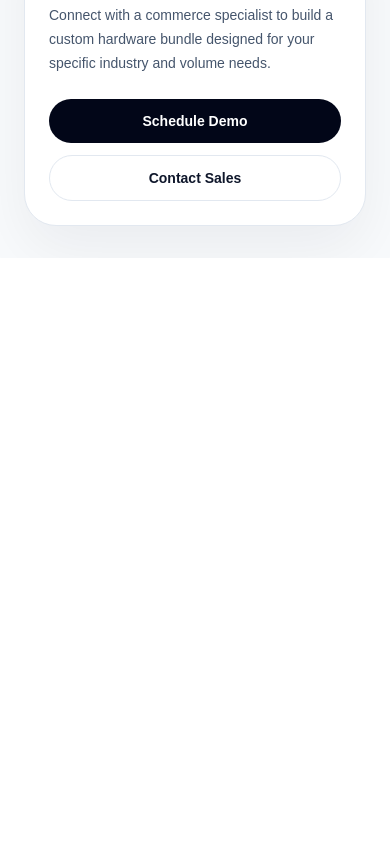
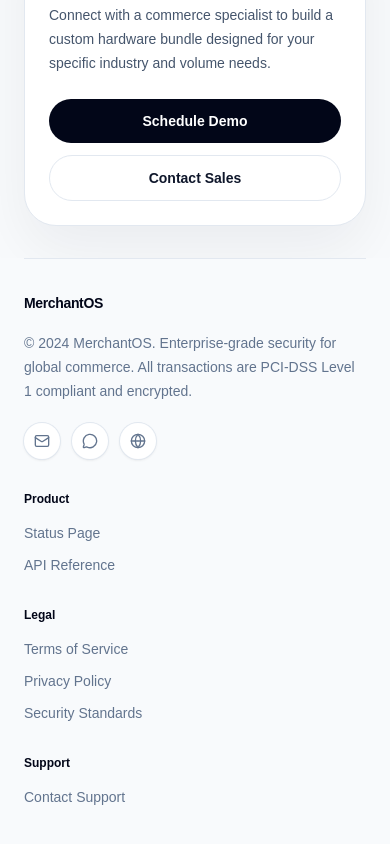
Before and after one commit to gamalhal/merchantos, a Next.js app: page / in a window 390 px wide. Shown: the part 3378-4222 px from the top of the page. Before the commit the page ends 3636 px from the top, so only its background shows below. Built offline with nearby package versions, Linux system fonts and the light colour scheme.

Commit message:
feat: add Footer component and enhance Layout with responsive design

```diff
--- /dev/null
+++ b/src/app/footer/footer.tsx
@@ -0,0 +1,92 @@
+import Link from "next/link";
+import { Globe, Mail, MessageCircle } from "lucide-react";
+
+const footerLinks = [
+  {
+    title: "Product",
+    links: [
+      { name: "Status Page", href: "/analytics" },
+      { name: "API Reference", href: "/dashboard" },
+    ],
+  },
+  {
+    title: "Legal",
+    links: [
+      { name: "Terms of Service", href: "/customers" },
+      { name: "Privacy Policy", href: "/customers" },
+      { name: "Security Standards", href: "/payments" },
+    ],
+  },
+  {
+    title: "Support",
+    links: [{ name: "Contact Support", href: "/customers" }],
+  },
+];
+
+const socialLinks = [
+  { name: "Email", href: "mailto:support@merchantos.com", icon: Mail },
+  { name: "Community", href: "/customers", icon: MessageCircle },
+  { name: "Website", href: "/", icon: Globe },
+];
+
+export default function Footer() {
+  return (
+    <footer className="bg-slate-50 px-6 pb-8">
+      <div className="mx-auto max-w-7xl border-t border-slate-200 py-8">
+        <div className="grid gap-8 lg:grid-cols-[1.5fr_2fr]">
+          <div className="max-w-md">
+            <Link
+              href="/"
+              className="text-sm font-bold tracking-tight text-slate-950"
+            >
+              MerchantOS
+            </Link>
+            <p className="mt-4 text-sm leading-6 text-slate-500">
+              &copy; 2024 MerchantOS. Enterprise-grade security for global
+              commerce. All transactions are PCI-DSS Level 1 compliant and
+              encrypted.
+            </p>
+
+            <div className="mt-5 flex items-center gap-3">
+              {socialLinks.map((social) => {
+                const Icon = social.icon;
+
+                return (
+                  <Link
+                    key={social.name}
+                    href={social.href}
+                    aria-label={social.name}
+                    className="inline-flex h-9 w-9 items-center justify-center rounded-full bg-white text-slate-500 shadow-sm ring-1 ring-slate-200 transition hover:text-slate-950 hover:ring-slate-300"
+                  >
+                    <Icon className="h-4 w-4" />
+                  </Link>
+                );
+              })}
+            </div>
+          </div>
+
+          <div className="grid gap-8 sm:grid-cols-3">
+            {footerLinks.map((group) => (
+              <div key={group.title}>
+                <h2 className="text-xs font-semibold text-slate-950">
+                  {group.title}
+                </h2>
+                <div className="mt-4 grid gap-3">
+                  {group.links.map((link) => (
+                    <Link
+                      key={link.name}
+                      href={link.href}
+                      className="text-sm text-slate-500 transition hover:text-slate-950"
+                    >
+                      {link.name}
+                    </Link>
+                  ))}
+                </div>
+              </div>
+            ))}
+          </div>
+        </div>
+      </div>
+    </footer>
+  );
+}
--- a/src/app/layout.tsx
+++ b/src/app/layout.tsx
@@ -1,13 +1,15 @@
 
 import "./globals.css";
+import Footer from './footer/footer';
 import Navbar from './navbar/navbar';
 
 export default function Layout({ children }: { children: React.ReactNode }) {
   return (
     <html lang="en">
-      <body className="min-h-screen bg-slate-50 text-slate-900">
+      <body className="flex min-h-screen flex-col bg-slate-50 text-slate-900">
         <Navbar />
-        {children}
+        <div className="flex-1">{children}</div>
+        <Footer />
       </body>
     </html>
   );
```
